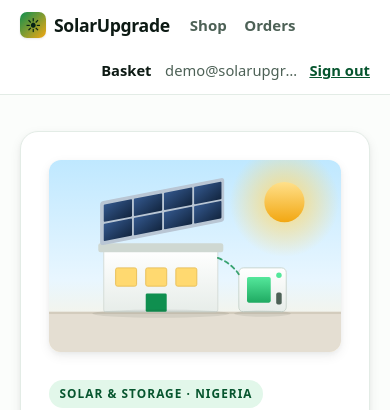
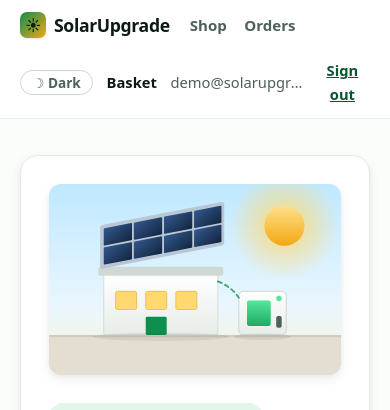
Before and after one commit to Learnlife001/solarupgrade, a Spring Boot app: page / in a window 390 px wide. Shown: the top 410 px of the page. Run offline with Spring Boot 4, Linux system fonts and the light colour scheme; a user stored in the database is signed in; data that the repository does not hold is empty; some of the project's set-up classes (security, data sources, template engines, error pages and the like) are left out, and stand-ins take their place; database files in the repository are not loaded; some libraries are stand-ins or nearby versions.

Commit message:
Default to the light theme, with a switch for dark
The palette followed prefers-color-scheme, so anyone whose phone or laptop
was set to dark never saw the light design at all — which is most of the
design work. A storefront selling solar should look lit by default.

Light is now the default for everyone. Dark is reached by an explicit
choice, stored in localStorage and applied to <html> as data-theme before
the first paint, so switching does not flash white on the next page load.
The switch is built in JavaScript rather than the template, so a browser
with scripting off never shows a control that would do nothing.

```diff
--- a/src/main/resources/static/css/style.css
+++ b/src/main/resources/static/css/style.css
@@ -43,8 +43,16 @@
     --maxw: 1120px;
 }
 
-@media (prefers-color-scheme: dark) {
-    :root {
+/*
+  Dark is opt-in, not automatic.
+  The site used to follow prefers-color-scheme, which meant anyone whose phone
+  or laptop was set to dark never saw the light design at all. A storefront
+  selling solar should look lit by default, so light is the default for
+  everyone and dark is reached by the header switch. theme.js writes
+  data-theme on <html> before first paint; with JavaScript off the attribute
+  is simply absent and the light tokens above apply.
+*/
+:root[data-theme="dark"] {
     --bg:          #0b1310;
     --surface:     #14201a;
     --surface-2:   #1c2b23;
@@ -70,7 +78,6 @@
     --shadow-sm: 0 1px 2px rgba(0, 0, 0, .4);
     --shadow-md: 0 4px 12px rgba(0, 0, 0, .45);
     --shadow-lg: 0 12px 32px rgba(0, 0, 0, .55);
-    }
 }
 
 *, *::before, *::after { box-sizing: border-box; }
@@ -153,6 +160,27 @@ img { max-width: 100%; display: block; }
     align-items: center;
     gap: .85rem;
     font-size: .92rem;
+}
+
+/* Quiet by design: the switch is a convenience, not a call to action, so it
+   reads as a border rather than competing with the basket. */
+.theme-toggle {
+    font: inherit;
+    font-size: .85rem;
+    font-weight: 550;
+    color: var(--ink-2);
+    background: transparent;
+    border: 1px solid var(--line-strong);
+    border-radius: 999px;
+    padding: .3rem .7rem;
+    cursor: pointer;
+    line-height: 1;
+    white-space: nowrap;
+}
+
+.theme-toggle:hover {
+    color: var(--ink);
+    border-color: var(--ink-2);
 }
 
 .cart-link {
@@ -868,8 +896,8 @@ input[type="number"].qty-input { width: 4.6rem; margin-top: 0; }
    the theme. Only the hero keeps its own sky, being a scene rather than an
    object, so only the hero needs taking down a notch in the dark.
    --------------------------------------------------------------------------- */
-@media (prefers-color-scheme: dark) {
-    .hero-art img {
+/* The illustrations are drawn for a light page; knock them back a little so
+   they do not glare against the dark ground. */
+:root[data-theme="dark"] .hero-art img {
     filter: brightness(.86) saturate(.95);
 }
-}
--- /dev/null
+++ b/src/main/resources/static/js/theme.js
@@ -0,0 +1,75 @@
+/*
+ * Theme selection.
+ *
+ * This file is loaded *without* defer, in the head, on purpose. It has to run
+ * before the first paint: if it ran after, a reader who chose dark would see a
+ * white flash on every page load. It is deliberately tiny for the same reason —
+ * it blocks rendering, so it must not do anything slow.
+ *
+ * Light is the default. Only an explicit choice, stored in localStorage,
+ * switches the page to dark; the operating system's setting is not consulted,
+ * because a dark laptop should not hide the light design from someone who
+ * never asked for dark on this site.
+ */
+(function () {
+  'use strict';
+
+  var KEY = 'solarupgrade-theme';
+
+  function stored() {
+    try {
+      return window.localStorage.getItem(KEY);
+    } catch (e) {
+      // Private browsing and blocked storage both throw here. Falling back to
+      // the default theme is better than failing to render the page.
+      return null;
+    }
+  }
+
+  function apply(theme) {
+    if (theme === 'dark') {
+      document.documentElement.setAttribute('data-theme', 'dark');
+    } else {
+      document.documentElement.removeAttribute('data-theme');
+    }
+  }
+
+  apply(stored());
+
+  // The button itself is added once the header exists. It is created here
+  // rather than in the template so that a browser with JavaScript disabled
+  // never shows a switch that could not do anything.
+  document.addEventListener('DOMContentLoaded', function () {
+    var host = document.querySelector('.header-actions');
+    if (!host) {
+      return;
+    }
+
+    var button = document.createElement('button');
+    button.type = 'button';
+    button.className = 'theme-toggle';
+
+    function label() {
+      var dark = document.documentElement.getAttribute('data-theme') === 'dark';
+      // The label names the destination, not the current state: pressing a
+      // button that says "Dark" should give you dark.
+      button.textContent = dark ? '☀ Light' : '☽ Dark';
+      button.setAttribute('aria-label', dark ? 'Switch to light theme' : 'Switch to dark theme');
+    }
+
+    button.addEventListener('click', function () {
+      var next = document.documentElement.getAttribute('data-theme') === 'dark' ? 'light' : 'dark';
+      apply(next);
+      try {
+        window.localStorage.setItem(KEY, next);
+      } catch (e) {
+        // Choice will not survive the next page load; the current page is
+        // still switched, which is the part the reader asked for.
+      }
+      label();
+    });
+
+    label();
+    host.insertBefore(button, host.firstChild);
+  });
+})();
--- a/src/main/resources/templates/fragments/layout.html
+++ b/src/main/resources/templates/fragments/layout.html
@@ -8,6 +8,9 @@
     <!-- SVG favicon so the monogram stays sharp on any display. -->
     <link rel="icon" type="image/svg+xml" th:href="@{/favicon.svg}">
     <link rel="stylesheet" th:href="@{/css/style.css}">
+    <!-- Not deferred: it must set the theme before the first paint, or a
+         reader who chose dark gets a white flash on every page. -->
+    <script th:src="@{/js/theme.js}"></script>
     <script th:src="@{/js/app.js}" defer></script>
 </head>
 
```
Lines whose indentation alone changed are shown as unchanged.
